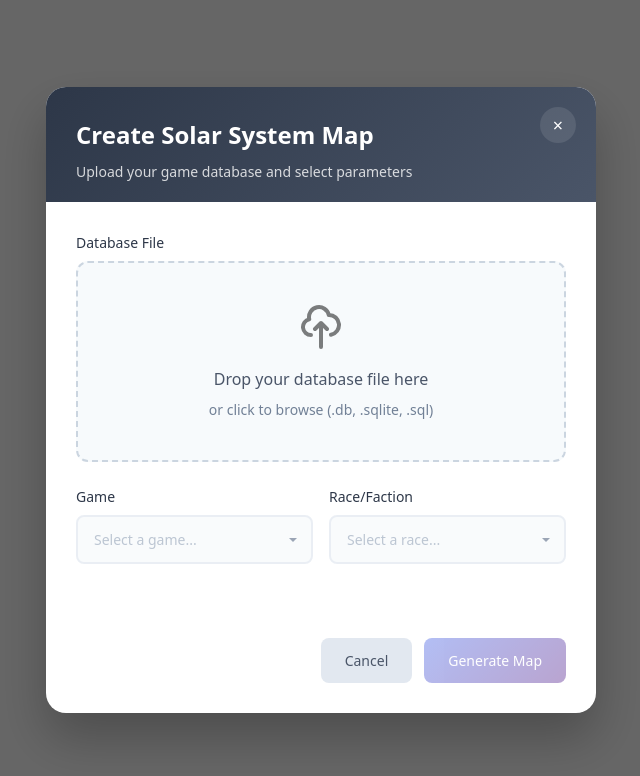
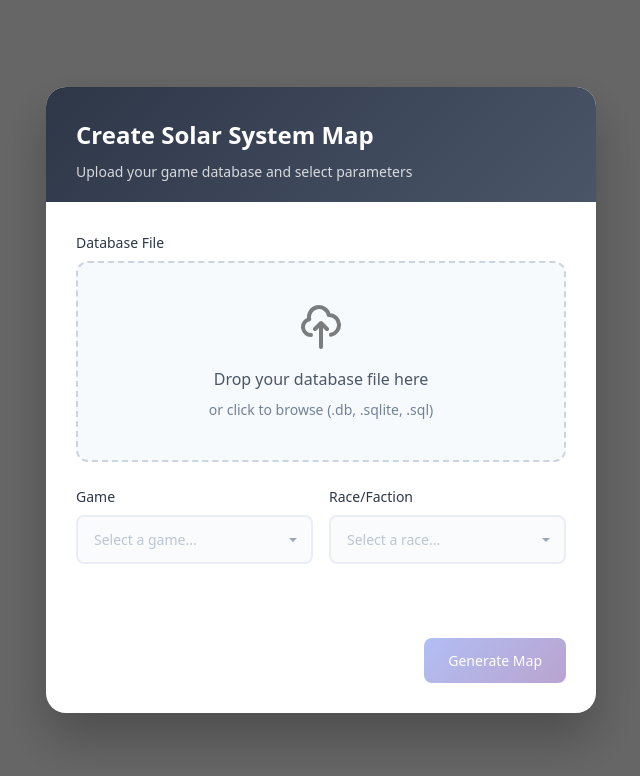
Before and after one commit to thirionlogan/aurora-4x-react-map, a React (Create React App) app: page / in a window 1280 px wide. Shown: the top 776 px of the page, without its empty margins (319-959 px from the left). Built offline with nearby package versions, Linux system fonts and the light colour scheme.

Commit message:
Enhance SetupModal to include cancel functionality and support for pre-selected game and race IDs. Update App component to pass new props for improved user interaction. Refactor state management in SetupModal for better handling of selections.

```diff
--- a/src/App.tsx
+++ b/src/App.tsx
@@ -86,13 +86,24 @@ function App() {
     setShowSetupModal(true);
   };
 
+  const handleCancelSetup = () => {
+    setShowSetupModal(false);
+  };
+
   // Show setup modal if setup is not complete or if explicitly requested
   if (
     showSetupModal ||
     (!setupComplete &&
       (!dbPresent || selectedGameId === null || selectedRaceId === null))
   ) {
-    return <SetupModal onSetupComplete={handleSetupComplete} />;
+    return (
+      <SetupModal
+        onSetupComplete={handleSetupComplete}
+        onCancel={handleCancelSetup}
+        selectedGameId={selectedGameId}
+        selectedRaceId={selectedRaceId}
+      />
+    );
   }
 
   if (loading) {
--- a/src/components/SetupModal/SetupModal.tsx
+++ b/src/components/SetupModal/SetupModal.tsx
@@ -1,22 +1,35 @@
 import React, { useCallback, useEffect, useRef, useState } from 'react';
-import { get, set } from 'idb-keyval';
+import { set } from 'idb-keyval';
 import { executeQuery, databaseExists } from '../../utils';
 import { SetupModalProps, Game, Race } from './SetupModal.types';
 
 const DB_KEY = 'aurora-db';
 const DB_PRESENT_FLAG = 'aurora-db-present';
 
-const SetupModal: React.FC<SetupModalProps> = ({ onSetupComplete }) => {
+const SetupModal: React.FC<SetupModalProps> = ({
+  onSetupComplete,
+  onCancel,
+  selectedGameId: initialGameId = null,
+  selectedRaceId: initialRaceId = null,
+}) => {
   const [dragActive, setDragActive] = useState(false);
   const [selectedFile, setSelectedFile] = useState<File | null>(null);
   const [databaseFileName, setDatabaseFileName] = useState<string>('');
   const [games, setGames] = useState<Game[]>([]);
   const [races, setRaces] = useState<Race[]>([]);
-  const [selectedGameId, setSelectedGameId] = useState<number | null>(null);
-  const [selectedRaceId, setSelectedRaceId] = useState<number | null>(null);
+  const [selectedGameId, setSelectedGameId] = useState<number | null>(
+    initialGameId
+  );
+  const [selectedRaceId, setSelectedRaceId] = useState<number | null>(
+    initialRaceId
+  );
   const [loading, setLoading] = useState(false);
   const [error, setError] = useState<string | null>(null);
   const inputRef = useRef<HTMLInputElement>(null);
+
+  // Track original selections to determine if we can cancel
+  const [originalGameId] = useState<number | null>(initialGameId);
+  const [originalRaceId] = useState<number | null>(initialRaceId);
 
   const loadGames = async () => {
     try {
@@ -59,13 +72,18 @@ const SetupModal: React.FC<SetupModalProps> = ({ onSetupComplete }) => {
           // Database exists, set a placeholder filename and load games
           setDatabaseFileName('AuroraDB.db (uploaded)');
           await loadGames();
+
+          // If we have a pre-selected game, load its races
+          if (initialGameId) {
+            await loadRaces(initialGameId);
+          }
         }
       } catch (e) {
         // Database doesn't exist or is invalid
       }
     };
     checkExistingDb();
-  }, []);
+  }, [initialGameId]);
 
   const handleFile = useCallback(async (file: File) => {
     setSelectedFile(file);
@@ -135,8 +153,19 @@ const SetupModal: React.FC<SetupModalProps> = ({ onSetupComplete }) => {
     }
   };
 
+  const handleCancel = () => {
+    if (onCancel) {
+      onCancel();
+    }
+  };
+
   const canProceed = () => {
     return selectedGameId !== null && selectedRaceId !== null;
+  };
+
+  const canCancel = () => {
+    // Show cancel button if we have original selections to revert to
+    return originalGameId !== null && originalRaceId !== null;
   };
 
   return (
@@ -147,9 +176,6 @@ const SetupModal: React.FC<SetupModalProps> = ({ onSetupComplete }) => {
           <p className='setup-modal-subtitle'>
             Upload your game database and select parameters
           </p>
-          <button className='setup-close-button' aria-label='Close modal'>
-            ×
-          </button>
         </div>
 
         <div className='setup-modal-body'>
@@ -256,9 +282,15 @@ const SetupModal: React.FC<SetupModalProps> = ({ onSetupComplete }) => {
         </div>
 
         <div className='setup-modal-footer'>
-          <button type='button' className='setup-button setup-button-secondary'>
-            Cancel
-          </button>
+          {canCancel() && (
+            <button
+              type='button'
+              className='setup-button setup-button-secondary'
+              onClick={handleCancel}
+            >
+              Cancel
+            </button>
+          )}
           <button
             type='button'
             className='setup-button setup-button-primary'
--- a/src/components/SetupModal/SetupModal.types.ts
+++ b/src/components/SetupModal/SetupModal.types.ts
@@ -1,5 +1,8 @@
 export interface SetupModalProps {
   onSetupComplete: (gameId: number, raceId: number) => void;
+  onCancel?: () => void;
+  selectedGameId?: number | null;
+  selectedRaceId?: number | null;
 }
 
 export interface Game {
```
